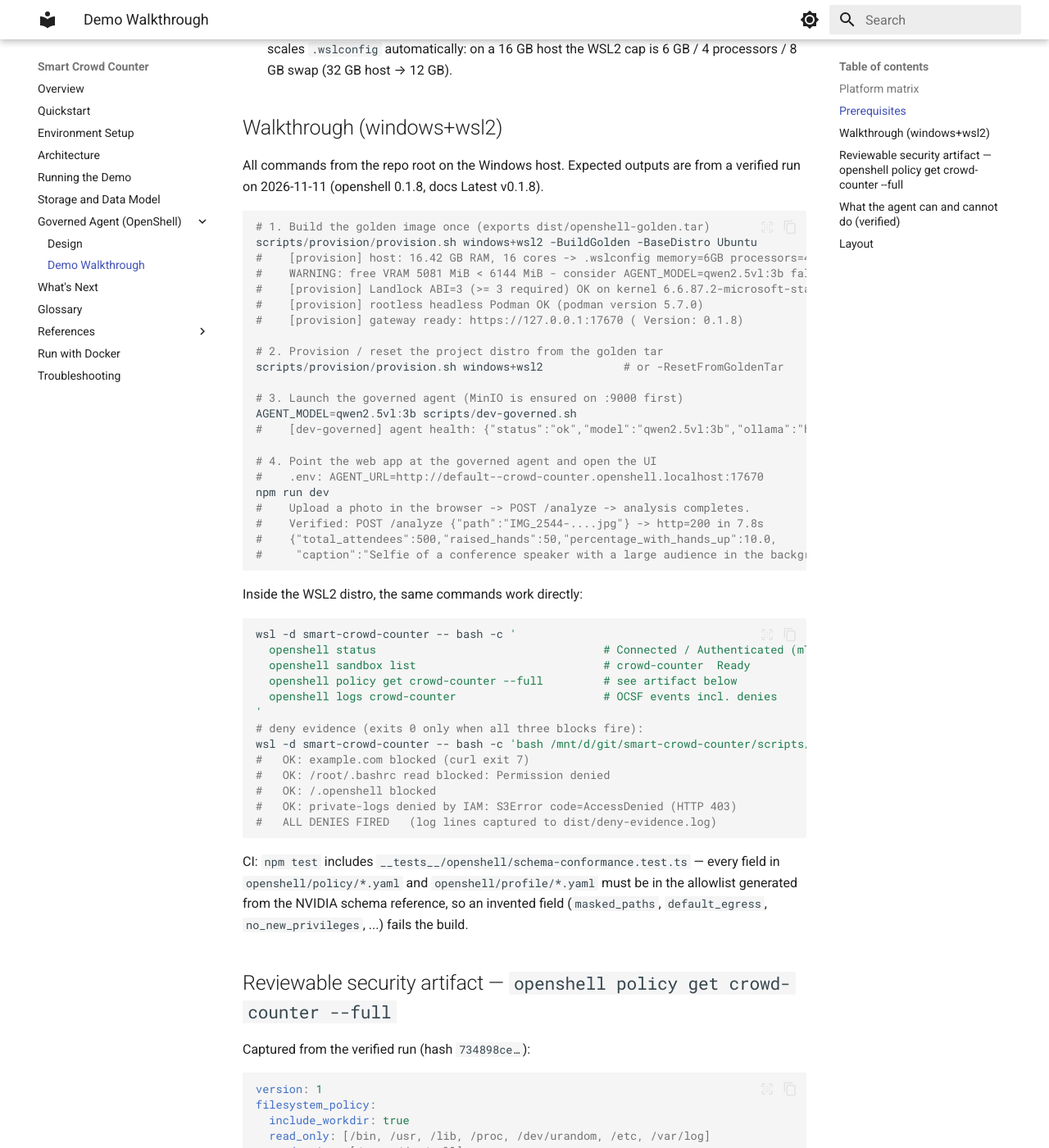
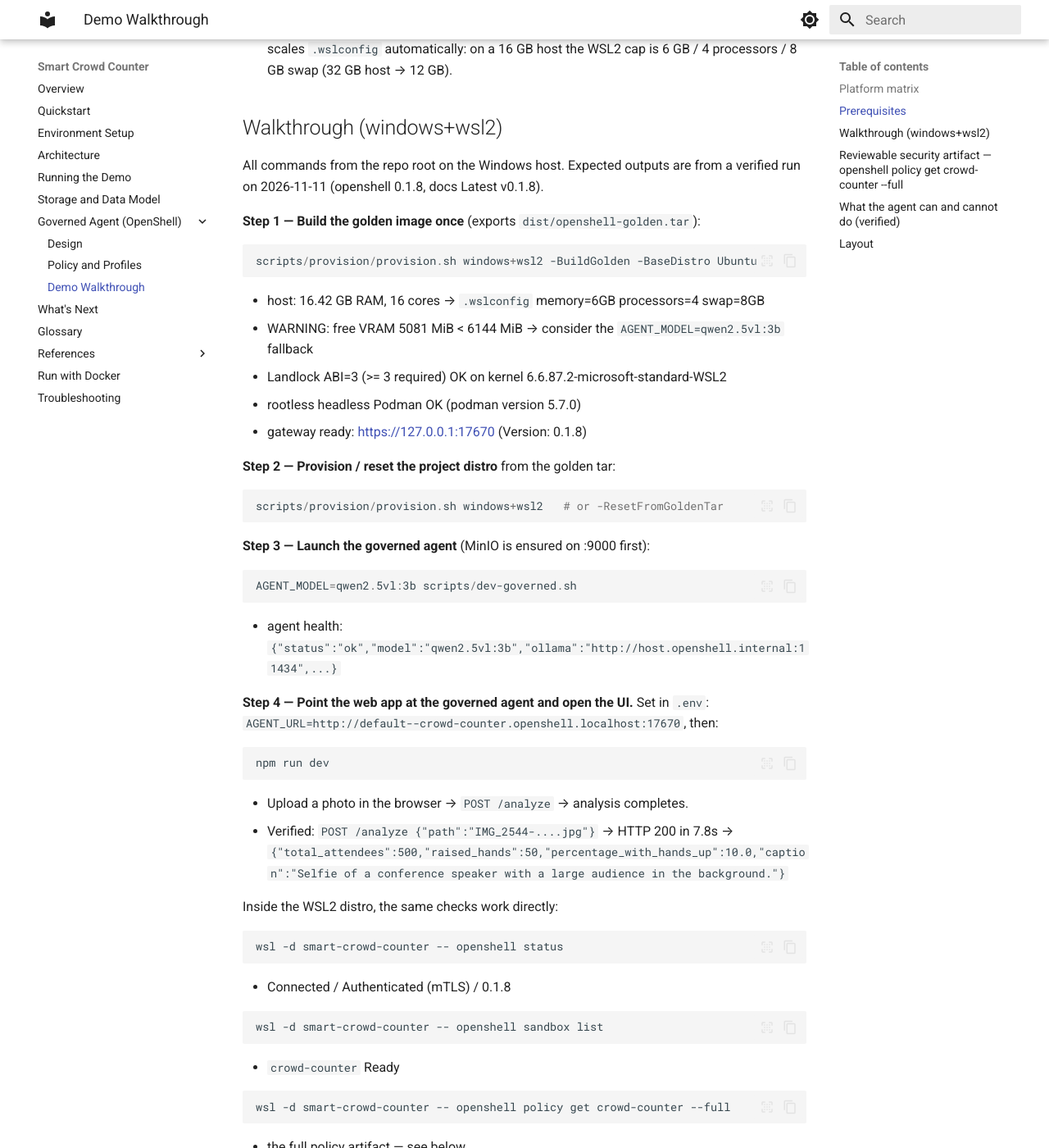
Before and after one commit to kameshsampath/smart-crowd-counter, an MkDocs documentation site: the page built from docs/governed-agent.md, in a window 1280 px wide and 1400 px high, scrolled down 1406 px. Shown: the whole window at 82% size. Built offline with MkDocs 1.6.1 and Material for MkDocs 9.7.7, drawn with Linux system fonts in a browser that asks for light colours; some of the changed text lies outside the part shown.

Commit message:
docs: step-wise walkthroughs, PS/bash tabs, policy reference page
- governed-agent.md walkthrough: split single fences into per-command
  fenced blocks under bold Step headings, expected outputs as bullets
- quickstart/demo: builder commands (npm test/build) moved to README
  'Develop locally'; Verify sections keep runtime smoke checks only
- curl-based checks get Bash/PowerShell content tabs (curl.exe in PS);
  same pattern in troubleshooting
- openshell policy/profile YAMLs: long comment walls replaced with
  concise headers; new docs/sandbox-policy.md under Governed Agent
  explains every policy field and profile setting
- references.md: Project section removed, sections sorted alphabetically,
  License section added; site footer shows copyright + Apache-2.0

Generated by Mistral Vibe.
Co-Authored-By: Mistral Vibe <vibe@mistral.ai>

````diff
--- a/docs/governed-agent.md
+++ b/docs/governed-agent.md
@@ -45,48 +45,80 @@
 All commands from the repo root on the Windows host. Expected outputs are from a
 verified run on 2026-11-11 (openshell 0.1.8, docs Latest v0.1.8).
 
+**Step 1 — Build the golden image once** (exports `dist/openshell-golden.tar`):
+
 ```powershell
-# 1. Build the golden image once (exports dist/openshell-golden.tar)
 scripts/provision/provision.sh windows+wsl2 -BuildGolden -BaseDistro Ubuntu
-#    [provision] host: 16.42 GB RAM, 16 cores -> .wslconfig memory=6GB processors=4 swap=8GB ...
-#    WARNING: free VRAM 5081 MiB < 6144 MiB - consider AGENT_MODEL=qwen2.5vl:3b fallback
-#    [provision] Landlock ABI=3 (>= 3 required) OK on kernel 6.6.87.2-microsoft-standard-WSL2
-#    [provision] rootless headless Podman OK (podman version 5.7.0)
-#    [provision] gateway ready: https://127.0.0.1:17670 ( Version: 0.1.8)
-
-# 2. Provision / reset the project distro from the golden tar
-scripts/provision/provision.sh windows+wsl2            # or -ResetFromGoldenTar
-
-# 3. Launch the governed agent (MinIO is ensured on :9000 first)
-AGENT_MODEL=qwen2.5vl:3b scripts/dev-governed.sh
-#    [dev-governed] agent health: {"status":"ok","model":"qwen2.5vl:3b","ollama":"http://host.openshell.internal:11434",...}
-
-# 4. Point the web app at the governed agent and open the UI
-#    .env: AGENT_URL=http://default--crowd-counter.openshell.localhost:17670
-npm run dev
-#    Upload a photo in the browser -> POST /analyze -> analysis completes.
-#    Verified: POST /analyze {"path":"IMG_2544-....jpg"} -> http=200 in 7.8s
-#    {"total_attendees":500,"raised_hands":50,"percentage_with_hands_up":10.0,
-#     "caption":"Selfie of a conference speaker with a large audience in the background."}
 ```
 
-Inside the WSL2 distro, the same commands work directly:
+- host: 16.42 GB RAM, 16 cores → `.wslconfig` memory=6GB processors=4 swap=8GB
+- WARNING: free VRAM 5081 MiB < 6144 MiB → consider the `AGENT_MODEL=qwen2.5vl:3b` fallback
+- Landlock ABI=3 (>= 3 required) OK on kernel 6.6.87.2-microsoft-standard-WSL2
+- rootless headless Podman OK (podman version 5.7.0)
+- gateway ready: <https://127.0.0.1:17670> (Version: 0.1.8)
+
+**Step 2 — Provision / reset the project distro** from the golden tar:
+
+```powershell
+scripts/provision/provision.sh windows+wsl2   # or -ResetFromGoldenTar
+```
+
+**Step 3 — Launch the governed agent** (MinIO is ensured on :9000 first):
+
+```powershell
+AGENT_MODEL=qwen2.5vl:3b scripts/dev-governed.sh
+```
+
+- agent health: `{"status":"ok","model":"qwen2.5vl:3b","ollama":"http://host.openshell.internal:11434",...}`
+
+**Step 4 — Point the web app at the governed agent and open the UI.** Set in
+`.env`: `AGENT_URL=http://default--crowd-counter.openshell.localhost:17670`, then:
+
+```powershell
+npm run dev
+```
+
+- Upload a photo in the browser → `POST /analyze` → analysis completes.
+- Verified: `POST /analyze {"path":"IMG_2544-....jpg"}` → HTTP 200 in 7.8s →
+  `{"total_attendees":500,"raised_hands":50,"percentage_with_hands_up":10.0,"caption":"Selfie of a conference speaker with a large audience in the background."}`
+
+Inside the WSL2 distro, the same checks work directly:
 
 ```bash
-wsl -d smart-crowd-counter -- bash -c '
-  openshell status                                  # Connected / Authenticated (mTLS) / 0.1.8
-  openshell sandbox list                            # crowd-counter  Ready
-  openshell policy get crowd-counter --full         # see artifact below
-  openshell logs crowd-counter                      # OCSF events incl. denies
-'
-# deny evidence (exits 0 only when all three blocks fire):
-wsl -d smart-crowd-counter -- bash -c 'bash /mnt/d/git/smart-crowd-counter/scripts/deny-evidence.sh'
-#   OK: example.com blocked (curl exit 7)
-#   OK: /root/.bashrc read blocked: Permission denied
-#   OK: /.openshell blocked
-#   OK: private-logs denied by IAM: S3Error code=AccessDenied (HTTP 403)
-#   ALL DENIES FIRED   (log lines captured to dist/deny-evidence.log)
+wsl -d smart-crowd-counter -- openshell status
 ```
+
+- Connected / Authenticated (mTLS) / 0.1.8
+
+```bash
+wsl -d smart-crowd-counter -- openshell sandbox list
+```
+
+- `crowd-counter` Ready
+
+```bash
+wsl -d smart-crowd-counter -- openshell policy get crowd-counter --full
+```
+
+- the full policy artifact — see below
+
+```bash
+wsl -d smart-crowd-counter -- openshell logs crowd-counter
+```
+
+- OCSF events, including denies
+
+Deny evidence (exits 0 only when all probes fire):
+
+```bash
+wsl -d smart-crowd-counter -- bash /mnt/d/git/smart-crowd-counter/scripts/deny-evidence.sh
+```
+
+- OK: example.com blocked (curl exit 7)
+- OK: `/root/.bashrc` read blocked: Permission denied
+- OK: `/.openshell` blocked
+- OK: private-logs denied by IAM: S3Error code=AccessDenied (HTTP 403)
+- ALL DENIES FIRED (log lines captured to `dist/deny-evidence.log`)
 
 CI: `npm test` includes `__tests__/openshell/schema-conformance.test.ts` — every
 field in `openshell/policy/*.yaml` and `openshell/profile/*.yaml` must be in the
--- /dev/null
+++ b/docs/sandbox-policy.md
@@ -0,0 +1,58 @@
+# Policy and Profiles
+
+Governed mode is configured by three files under `openshell/`:
+
+| File | Role |
+|---|---|
+| `openshell/policy/crowd-counter-agent.yaml` | Sandbox policy: filesystem, Landlock, process identity. Holds **no** network rules. |
+| `openshell/profile/ollama-openai.yaml` | Inference provider profile: host-local Ollama, credentialless. |
+| `openshell/profile/minio-aistor-s3.yaml` | Data provider profile: host-local AIStor, static credentials held gateway-side, SigV4 re-signed by the gateway. |
+
+## Sandbox policy — `crowd-counter-agent.yaml`
+
+| Field | Value | Why |
+|---|---|---|
+| `version` | `1` | Policy schema version. |
+| `filesystem_policy.include_workdir` | `true` | `/sandbox` (the image `WORKDIR`) is read-write. |
+| `filesystem_policy.read_only` | `/bin`, `/usr`, `/lib`, `/proc`, `/dev/urandom`, `/etc`, `/var/log` | System paths readable, nothing writable. |
+| `filesystem_policy.read_write` | `/tmp`, `/dev/null` | Scratch space for the agent. |
+| `landlock.compatibility` | `hard_requirement` | The sandbox refuses to start without Landlock ABI >= 3 (linux/wsl2). |
+| `process.run_as_user` / `run_as_group` | `1500` | Non-root `sandbox` identity, matching `USER sandbox` in `agent/Dockerfile.sandbox`. |
+
+Network rules are intentionally absent from the policy: the attached provider
+profiles contribute the only allow rules (`host.openshell.internal:11434` for
+Ollama and `:9000` for AIStor). `openshell policy get crowd-counter --full`
+shows exactly those plus this policy and nothing else — default-deny egress,
+seccomp, and Landlock are implicit OpenShell behavior.
+
+## Provider profiles
+
+### `ollama-openai.yaml` — inference, credentialless
+
+- `category: inference`, `inference_capable: true`, `credentials: []`
+- Endpoint `host.openshell.internal:11434`, `protocol: rest`, `access: read-write`
+- `binaries` trimmed to paths that actually exist in the workload image:
+  `/usr/bin/curl`, `/usr/local/bin/python*`, `/sandbox/.venv/**`
+
+### `minio-aistor-s3.yaml` — data, gateway-signed
+
+- `category: data`; credentials `access_key_id` / `secret_access_key` with
+  `refresh.strategy: static`
+- `env_vars` declare both `AWS_ACCESS_KEY_ID` / `AWS_SECRET_ACCESS_KEY`
+  (required by the SigV4 signer) and `S3_ACCESS_KEY` / `S3_SECRET_KEY` (the
+  names the agent code reads), so the placeholder lands in the agent env and
+  the gateway re-signs
+- Endpoint `host.openshell.internal:9000` with `credential_signing: sigv4`,
+  `signing_service: s3`, `signing_region: us-east-1` (non-standard host)
+- The real keys are passed gateway-side via
+  `openshell provider create --credential ...` and never stored in the repo;
+  the sandbox env only ever holds `openshell:resolve:env:...` placeholders
+
+## Schema conformance
+
+Only schema-valid top-level fields are allowed: `version`, `filesystem_policy`,
+`landlock`, `process`, `network_policies`, `network_middlewares`. Unknown
+fields are rejected by the gateway, and
+`__tests__/openshell/schema-conformance.test.ts` fails the build if an invented
+field (e.g. `masked_paths`, `default_egress`, `no_new_privileges`) appears in
+any of these files.
--- a/mkdocs.yaml
+++ b/mkdocs.yaml
@@ -2,6 +2,7 @@
 # Licensed under the Apache License, Version 2.0
 site_name: "Smart Crowd Counter"
 site_url: https://kameshsampath.github.io/smart-crowd-counter/
+copyright: "Copyright 2026 Kamesh Sampath - Apache-2.0 (see LICENSE)"
 site_description: >
   Local, self-contained AI crowd counting: upload session photos and get
   attendee and raised-hand estimates from a local Ollama vision model via a
@@ -51,6 +52,7 @@
   - "Storage and Data Model": storage.md
   - "Governed Agent (OpenShell)":
       - "Design": openshell.md
+      - "Policy and Profiles": sandbox-policy.md
       - "Demo Walkthrough": governed-agent.md
   - "What's Next": whats-next.md
   - "Glossary": glossary.md
````
Also changed, not shown: docs/demo.md (+4 -8 lines), docs/quickstart.md (+41 -19 lines), docs/references.md (+40 -43 lines), docs/troubleshooting.md (+11 -3 lines), 3 other files.
